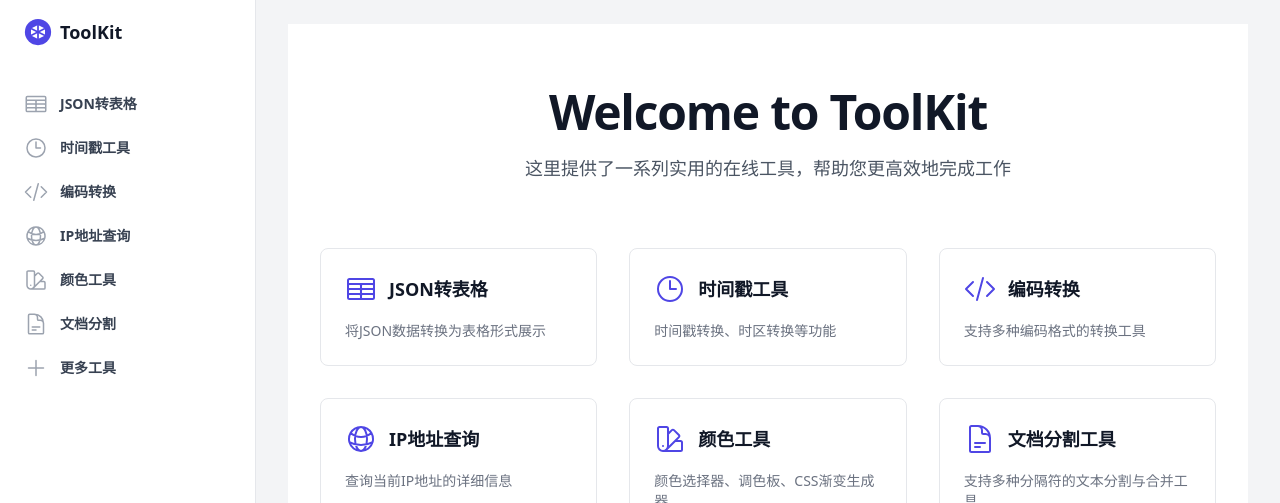
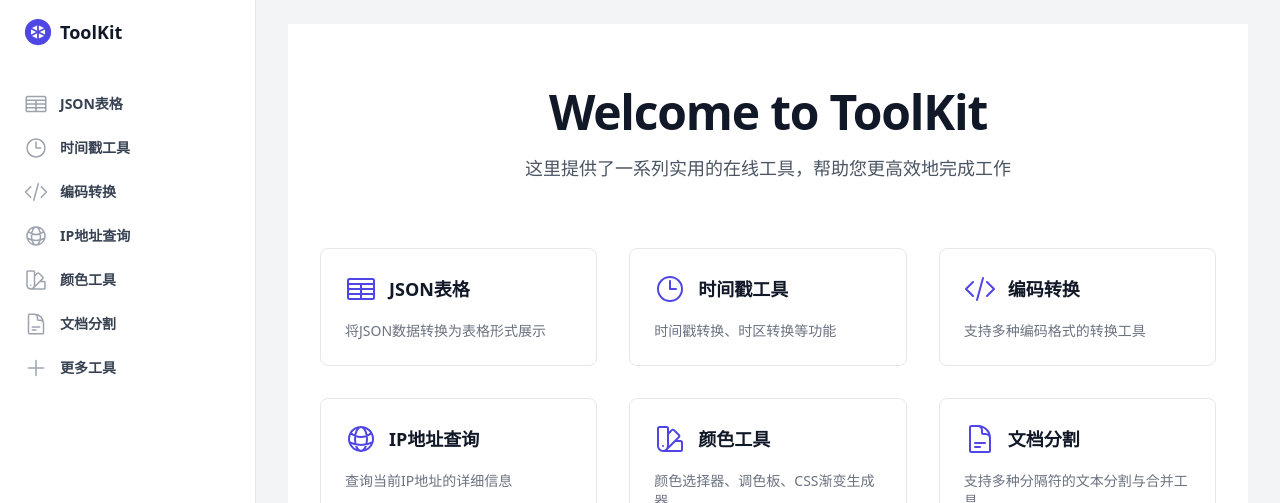
Before and after one commit to ahaostudy/toolkit, a Vue app: page / in a window 1280 px wide. Shown: the top 503 px of the page. Built offline with nearby package versions, Linux system fonts and the light colour scheme.

Commit message:
refactor: centralize tools configuration management and update related components

```diff
--- /dev/null
+++ b/src/config/tools.ts
@@ -0,0 +1,143 @@
+import {
+  TableCellsIcon,
+  ClockIcon,
+  CodeBracketIcon,
+  GlobeAltIcon,
+  SwatchIcon,
+  DocumentTextIcon,
+  WrenchIcon,
+  BeakerIcon,
+  ChartBarIcon,
+  PhotoIcon,
+  MusicalNoteIcon,
+  CalculatorIcon,
+  DocumentDuplicateIcon,
+  PlusIcon
+} from '@heroicons/vue/24/outline'
+
+// 工具类型定义
+export interface Tool {
+  name: string
+  description: string
+  path: string
+  icon: any
+  status?: string
+}
+
+// 已实现的工具列表
+export const implementedTools: Tool[] = [
+  {
+    name: 'JSON表格',
+    description: '将JSON数据转换为表格形式展示',
+    path: '/json-to-table',
+    icon: TableCellsIcon
+  },
+  {
+    name: '时间戳工具',
+    description: '时间戳转换、时区转换等功能',
+    path: '/timestamp',
+    icon: ClockIcon
+  },
+  {
+    name: '编码转换',
+    description: '支持多种编码格式的转换工具',
+    path: '/encoding',
+    icon: CodeBracketIcon
+  },
+  {
+    name: 'IP地址查询',
+    description: '查询当前IP地址的详细信息',
+    path: '/ip-lookup',
+    icon: GlobeAltIcon
+  },
+  {
+    name: '颜色工具',
+    description: '颜色选择器、调色板、CSS渐变生成器',
+    path: '/color-tools',
+    icon: SwatchIcon
+  },
+  {
+    name: '文档分割',
+    description: '支持多种分隔符的文本分割与合并工具',
+    path: '/document-splitter',
+    icon: DocumentTextIcon
+  }
+]
+
+// 开发中的工具列表
+export const developingTools: Tool[] = [
+  {
+    name: '文本工具',
+    description: '文本处理、格式化、统计等',
+    path: '/text-tools',
+    icon: DocumentTextIcon,
+    status: '开发中'
+  },
+  {
+    name: '图片工具',
+    description: '图片压缩、格式转换、编辑等',
+    path: '/image-tools',
+    icon: PhotoIcon,
+    status: '开发中'
+  },
+  {
+    name: '音频工具',
+    description: '音频转换、剪辑、提取等',
+    path: '/audio-tools',
+    icon: MusicalNoteIcon,
+    status: '开发中'
+  },
+  {
+    name: '翻译工具',
+    description: '多语言翻译、文本本地化',
+    path: '/translation',
+    icon: GlobeAltIcon,
+    status: '开发中'
+  },
+  {
+    name: '计算器',
+    description: '科学计算、单位转换等',
+    path: '/calculator',
+    icon: CalculatorIcon,
+    status: '开发中'
+  },
+  {
+    name: '文档工具',
+    description: '文档转换、合并、分割等',
+    path: '/document-tools',
+    icon: DocumentDuplicateIcon,
+    status: '开发中'
+  },
+  {
+    name: '数据分析',
+    description: '数据可视化、统计分析等',
+    path: '/data-analysis',
+    icon: ChartBarIcon,
+    status: '开发中'
+  },
+  {
+    name: '开发工具',
+    description: '代码格式化、压缩、混淆等',
+    path: '/dev-tools',
+    icon: WrenchIcon,
+    status: '开发中'
+  },
+  {
+    name: '实验工具',
+    description: '各种实验性功能',
+    path: '/experimental',
+    icon: BeakerIcon,
+    status: '开发中'
+  }
+]
+
+// 导航栏工具列表
+export const navigationTools: Tool[] = [
+  ...implementedTools,
+  {
+    name: '更多工具',
+    path: '/more',
+    description: '查看更多工具',
+    icon: PlusIcon
+  }
+]
--- a/src/views/HomeView.vue
+++ b/src/views/HomeView.vue
@@ -1,55 +1,10 @@
 <script setup lang="ts">
 import { ref } from 'vue'
 import { useRouter } from 'vue-router'
-import {
-  TableCellsIcon,
-  ClockIcon,
-  CodeBracketIcon,
-  GlobeAltIcon,
-  SwatchIcon,
-  DocumentTextIcon
-} from '@heroicons/vue/24/outline'
+import { implementedTools } from '../config/tools'
 
 const router = useRouter()
-
-const tools = ref([
-  {
-    name: 'JSON转表格',
-    description: '将JSON数据转换为表格形式展示',
-    path: '/json-to-table',
-    icon: TableCellsIcon
-  },
-  {
-    name: '时间戳工具',
-    description: '时间戳转换、时区转换等功能',
-    path: '/timestamp',
-    icon: ClockIcon
-  },
-  {
-    name: '编码转换',
-    description: '支持多种编码格式的转换工具',
-    path: '/encoding',
-    icon: CodeBracketIcon
-  },
-  {
-    name: 'IP地址查询',
-    description: '查询当前IP地址的详细信息',
-    path: '/ip-lookup',
-    icon: GlobeAltIcon
-  },
-  {
-    name: '颜色工具',
-    description: '颜色选择器、调色板、CSS渐变生成器',
-    path: '/color-tools',
-    icon: SwatchIcon
-  },
-  {
-    name: '文档分割工具',
-    description: '支持多种分隔符的文本分割与合并工具',
-    path: '/document-splitter',
-    icon: DocumentTextIcon
-  }
-])
+const tools = ref(implementedTools)
 </script>
 
 <template>
--- a/src/views/JsonToTable.vue
+++ b/src/views/JsonToTable.vue
@@ -66,7 +66,7 @@ watch(jsonInput, (newValue) => {
   <div class="space-y-6">
     <div class="bg-white shadow sm:rounded-lg">
       <div class="px-4 py-5 sm:p-6">
-        <h3 class="text-base font-semibold leading-6 text-gray-900">JSON 转表格</h3>
+        <h3 class="text-base font-semibold leading-6 text-gray-900">JSON 表格</h3>
         <div class="mt-2 max-w-xl text-sm text-gray-500">
           <p>将 JSON 数组转换为表格格式</p>
         </div>
--- a/src/views/MoreView.vue
+++ b/src/views/MoreView.vue
@@ -1,5 +1,6 @@
 <script setup lang="ts">
 import { ref } from 'vue'
+import { developingTools } from '../config/tools'
 import {
   WrenchIcon,
   BeakerIcon,
@@ -12,62 +13,7 @@ import {
   DocumentDuplicateIcon
 } from '@heroicons/vue/24/outline'
 
-const tools = ref([
-  {
-    name: '文本工具',
-    description: '文本处理、格式化、统计等',
-    icon: DocumentTextIcon,
-    status: '开发中'
-  },
-  {
-    name: '图片工具',
-    description: '图片压缩、格式转换、编辑等',
-    icon: PhotoIcon,
-    status: '开发中'
-  },
-  {
-    name: '音频工具',
-    description: '音频转换、剪辑、提取等',
-    icon: MusicalNoteIcon,
-    status: '开发中'
-  },
-  {
-    name: '翻译工具',
-    description: '多语言翻译、文本本地化',
-    icon: GlobeAltIcon,
-    status: '开发中'
-  },
-  {
-    name: '计算器',
-    description: '科学计算、单位转换等',
-    icon: CalculatorIcon,
-    status: '开发中'
-  },
-  {
-    name: '文档工具',
-    description: '文档转换、合并、分割等',
-    icon: DocumentDuplicateIcon,
-    status: '开发中'
-  },
-  {
-    name: '数据分析',
-    description: '数据可视化、统计分析等',
-    icon: ChartBarIcon,
-    status: '开发中'
-  },
-  {
-    name: '开发工具',
-    description: '代码格式化、压缩、混淆等',
-    icon: WrenchIcon,
-    status: '开发中'
-  },
-  {
-    name: '实验工具',
-    description: '各种实验性功能',
-    icon: BeakerIcon,
-    status: '开发中'
-  }
-])
+const tools = ref(developingTools)
 </script>
 
 <template>
--- a/src/views/Navigation.vue
+++ b/src/views/Navigation.vue
@@ -1,32 +1,13 @@
 <script setup lang="ts">
 import { ref } from 'vue'
 import { useRouter, useRoute } from 'vue-router'
-import {
-  Bars3Icon,
-  XMarkIcon,
-  TableCellsIcon,
-  PlusIcon,
-  ClockIcon,
-  CodeBracketIcon,
-  GlobeAltIcon,
-  SwatchIcon,
-  DocumentTextIcon
-} from '@heroicons/vue/24/outline'
+import { Bars3Icon, XMarkIcon } from '@heroicons/vue/24/outline'
 import { Dialog, DialogPanel, TransitionChild, TransitionRoot } from '@headlessui/vue'
+import { navigationTools } from '../config/tools'
 
 const router = useRouter()
 const route = useRoute()
-
-const navigation = ref([
-  { name: 'JSON转表格', path: '/json-to-table', icon: TableCellsIcon },
-  { name: '时间戳工具', path: '/timestamp', icon: ClockIcon },
-  { name: '编码转换', path: '/encoding', icon: CodeBracketIcon },
-  { name: 'IP地址查询', path: '/ip-lookup', icon: GlobeAltIcon },
-  { name: '颜色工具', path: '/color-tools', icon: SwatchIcon },
-  { name: '文档分割', path: '/document-splitter', icon: DocumentTextIcon },
-  { name: '更多工具', path: '/more', icon: PlusIcon },
-])
-
+const navigation = ref(navigationTools)
 const sidebarOpen = ref(false)
 
 const isCurrentRoute = (path: string) => route.path === path
@@ -90,7 +71,7 @@ const isCurrentRoute = (path: string) => route.path === path
                         <li v-for="item in navigation" :key="item.name">
                           <button
                             type="button"
-                            @click="router.push(item.path); sidebarOpen = false"
+                            @click="router.push(item.path)"
                             :class="[
                               isCurrentRoute(item.path)
                                 ? 'bg-gray-50 text-indigo-600'
```
